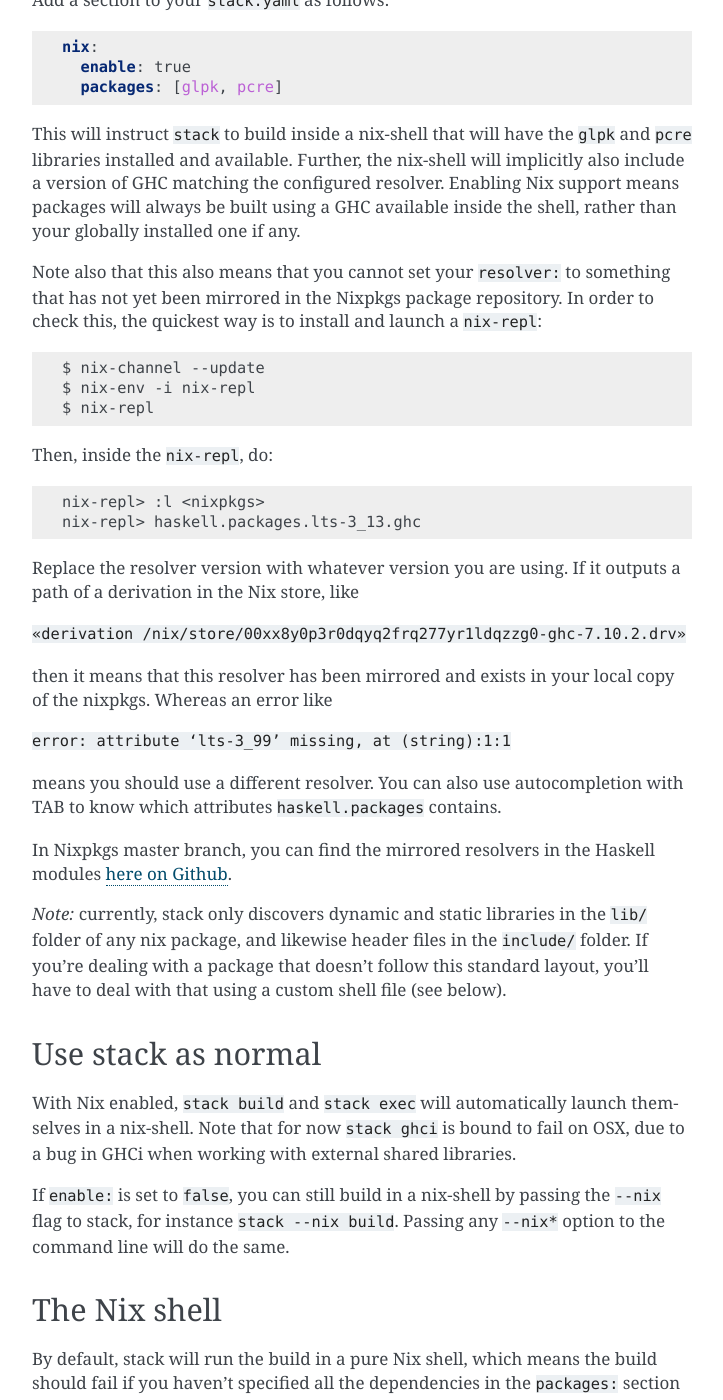
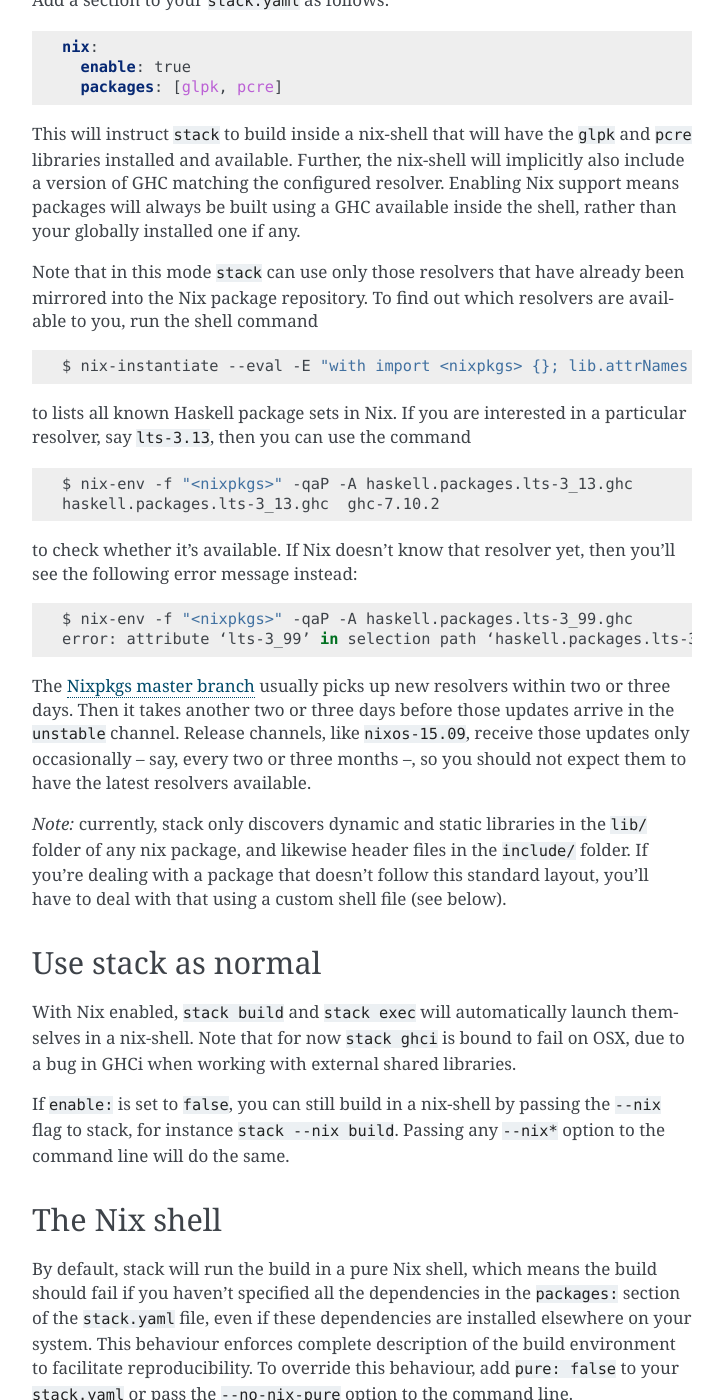
Before and after one commit to commercialhaskell/stack, a Sphinx documentation site: the page built from doc/nix_integration.md, in a window 1280 px wide and 1400 px high, scrolled down 585 px. Shown: the whole window, without its empty margins (388-1111 px from the left). Built offline with Sphinx 7.4.7, drawn with Linux system fonts in a browser that asks for light colours.

Commit message:
doc: update instructions in nix_integration.md to work without nix-repl
Instead, we use nix-instantiate and nix-env, which are core tools available on
every Nix installation.

````diff
--- a/doc/nix_integration.md
+++ b/doc/nix_integration.md
@@ -36,40 +36,36 @@ configured resolver. Enabling Nix support means packages will always
 be built using a GHC available inside the shell, rather than your
 globally installed one if any.
 
-Note also that this also means that you cannot set your `resolver:` to
-something that has not yet been mirrored in the Nixpkgs package
-repository. In order to check this, the quickest way is to install and
-launch a `nix-repl`:
+Note that in this mode `stack` can use only those resolvers that have already been
+mirrored into the Nix package repository. To find out which resolvers are
+available to you, run the shell command
 
 ```sh
-$ nix-channel --update
-$ nix-env -i nix-repl
-$ nix-repl
+$ nix-instantiate --eval -E "with import <nixpkgs> {}; lib.attrNames haskell.packages"
 ```
 
-Then, inside the `nix-repl`, do:
+to lists all known Haskell package sets in Nix. If you are interested in a
+particular resolver, say `lts-3.13`, then you can use the command
 
 ```sh
-nix-repl> :l <nixpkgs>
-nix-repl> haskell.packages.lts-3_13.ghc
+$ nix-env -f "<nixpkgs>" -qaP -A haskell.packages.lts-3_13.ghc
+haskell.packages.lts-3_13.ghc  ghc-7.10.2
 ```
 
-Replace the resolver version with whatever version you are using. If it outputs
-a path of a derivation in the Nix store, like
+to check whether it's available. If Nix doesn't know that resolver yet, then
+you'll see the following error message instead:
 
-`«derivation /nix/store/00xx8y0p3r0dqyq2frq277yr1ldqzzg0-ghc-7.10.2.drv»`
+```sh
+$ nix-env -f "<nixpkgs>" -qaP -A haskell.packages.lts-3_99.ghc
+error: attribute ‘lts-3_99’ in selection path ‘haskell.packages.lts-3_99.ghc’ not found
+```
 
-then it means that this resolver has been mirrored and exists in your local copy of the nixpkgs. Whereas an error like
-
-`error: attribute ‘lts-3_99’ missing, at (string):1:1`
-
-means you should use a different resolver. You can also use
-autocompletion with TAB to know which attributes `haskell.packages`
-contains.
-
-In Nixpkgs master branch, you can find the mirrored resolvers in the
-Haskell modules
-[here on Github](https://github.com/NixOS/nixpkgs/tree/master/pkgs/development/haskell-modules).
+The [Nixpkgs master branch](https://github.com/NixOS/nixpkgs/tree/master/pkgs/development/haskell-modules)
+usually picks up new resolvers within two or three days. Then it takes another
+two or three days before those updates arrive in the `unstable` channel.
+Release channels, like `nixos-15.09`, receive those updates only occasionally
+-- say, every two or three months --, so you should not expect them to have the
+latest resolvers available.
 
 *Note:* currently, stack only discovers dynamic and static libraries
 in the `lib/` folder of any nix package, and likewise header files in
````
